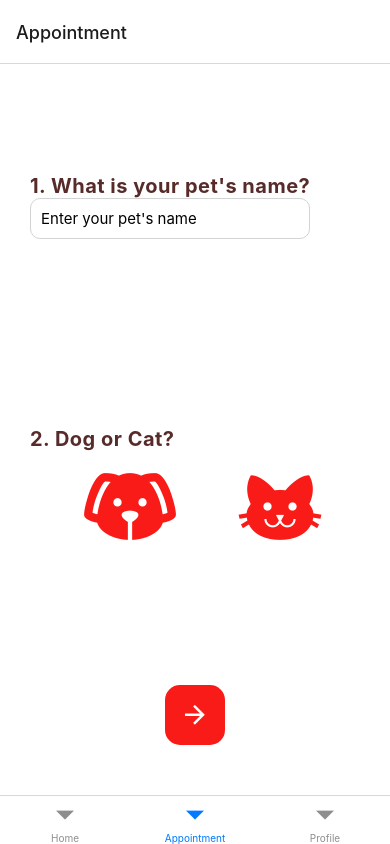
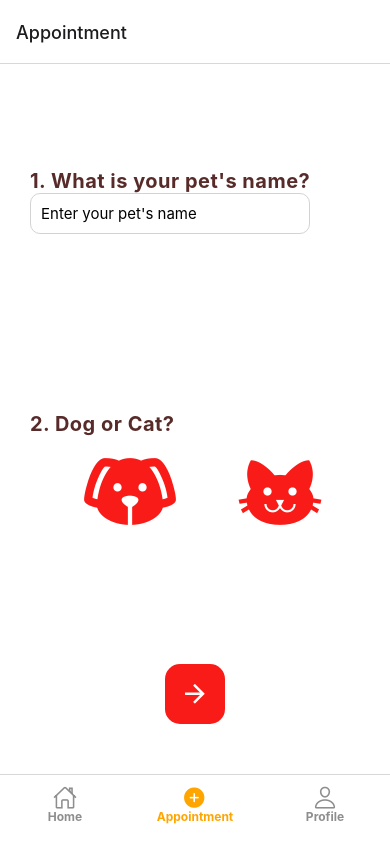
Before and after one commit to TienNguyen93/Vet-App, a React Native app in the folder vet-app/: screen /Appointment in a window 390 px wide. Built offline with nearby package versions, Linux system fonts and the light colour scheme.

Commit message:
more fixing

```diff
--- a/vet-app/App.js
+++ b/vet-app/App.js
@@ -6,20 +6,14 @@ import {NavigationContainer} from "@react-navigation/native";
 import { createNativeStackNavigator } from "@react-navigation/native-stack";
 import {createBottomTabNavigator} from "@react-navigation/bottom-tabs";
 
-import AppointmentStackScreen from "./screens/AppointmentStackScreen";
-import HomeScreen from "./screens/HomeScreen";
-import ProfileScreen from "./screens/ProfileScreen";
+import Tabs from "./screens/Tabs";
 
 const Tab = createBottomTabNavigator();
 
 function App() {
   return (
       <NavigationContainer>
-          <Tab.Navigator>
-              <Tab.Screen name="Home" component={HomeScreen} />
-              <Tab.Screen name="Appointment" component={AppointmentStackScreen} />
-              <Tab.Screen name="Profile" component={ProfileScreen} />
-          </Tab.Navigator>
+          <Tabs />
       </NavigationContainer>
   );
 }
--- a/vet-app/screens/AppointmentStackScreen.js
+++ b/vet-app/screens/AppointmentStackScreen.js
@@ -40,11 +40,6 @@ function AppointmentStackScreen({navigation, route}) {
                 component={Reason}
                 options={{headerShown: false}}/>
 
-            <AppointmentStack.Screen
-                name={screenNames.ownerInfo}
-                component={OwnerInfo}
-                options={{headerShown: false}}/>
-
         </AppointmentStack.Navigator>
     );
 }
--- a/vet-app/screens/OwnerInfo.js
+++ /dev/null
@@ -1,28 +0,0 @@
-import React, {useState} from 'react';
-import { StyleSheet, Text, View, TextInput } from 'react-native';
-
-function OwnerInfo ({navigation}) {
-    return (
-        <View style={styles.container}>
-            <Text style={{fontSize: 20}}>OwnerInfo screen!</Text>
-            <Text style={{fontSize: 20}} onPress={() => navigation.goBack()}>Go back</Text>
-        </View>
-    )
-}
-
-export default OwnerInfo;
-
-const styles = StyleSheet.create({
-    container: {
-        flex: 1,
-        backgroundColor: '#fff',
-        alignItems: 'center',
-        justifyContent: 'center',
-    },
-    ownerInfo: {
-        flex: 1,
-        justifyContent:'center',
-        marginRight: 'auto',
-        paddingLeft: 30,
-    }
-});
--- a/vet-app/screens/Reason.js
+++ b/vet-app/screens/Reason.js
@@ -1,9 +1,10 @@
 import React, {useState} from 'react';
 import {StyleSheet, Text, View, TextInput, TouchableOpacity} from 'react-native';
 import {Picker} from '@react-native-picker/picker';
+import Icon from "react-native-vector-icons/MaterialCommunityIcons";
 
-import OwnerInfo from "./OwnerInfo";
-import Icon from "react-native-vector-icons/MaterialCommunityIcons";
+import ProfileScreen from "./ProfileScreen";
+
 
 function Reason ({navigation}) {
     const [selectedValue, setSelectedValue] = useState("")
@@ -52,7 +53,7 @@ function Reason ({navigation}) {
                 <View>
                     <TouchableOpacity
                         style={{backgroundColor: '#F91B17', borderRadius: 15, padding: 15}}
-                        onPress={() => navigation.navigate('OwnerInfo')}>
+                        onPress={() => navigation.navigate('ProfileScreen')}>
                         <Icon name="arrow-right" color="white" size={30}/>
                     </TouchableOpacity>
                 </View>
--- /dev/null
+++ b/vet-app/screens/Tabs.js
@@ -0,0 +1,53 @@
+import { StatusBar } from 'expo-status-bar';
+
+import * as React from 'react';
+import { StyleSheet, Text, View } from 'react-native';
+import {NavigationContainer} from "@react-navigation/native";
+import { createNativeStackNavigator } from "@react-navigation/native-stack";
+import {createBottomTabNavigator} from "@react-navigation/bottom-tabs";
+import Ionicons from "react-native-vector-icons/Ionicons";
+
+import HomeScreen from "./HomeScreen";
+import AppointmentStackScreen from "./AppointmentStackScreen";
+import ProfileScreen from "./ProfileScreen";
+
+// screen options
+const home = 'Home'
+const appointment = 'Appointment'
+const profile = 'Profile'
+
+const Tab = createBottomTabNavigator();
+
+function Tabs() {
+    return (
+        <Tab.Navigator
+            initialRouteName={home}
+            screenOptions={({route}) => ({
+                tabBarIcon: ({focused, color, size}) => {
+                    let iconName;
+                    let rn = route.name;
+
+                    if (rn === home) {
+                        iconName = focused ? 'home' : 'home-outline';
+                    } else if (rn === appointment) {
+                        iconName = focused ? 'add-circle' : 'add-circle-outline'
+                    } else if (rn === profile) {
+                        iconName = focused ? 'person' : 'person-outline';
+                    }
+                    return <Ionicons name={iconName} size={size} color={color} />
+                },
+                // #572B29
+                tabBarActiveTintColor: 'orange',
+                tabBarLabelStyle: {paddingBottom: 10, fontSize: 12, fontWeight: 'bold'},
+                tabBarStyle: {padding: 10, height: 70}
+            })}
+        >
+            <Tab.Screen name={home} component={HomeScreen}  />
+            <Tab.Screen name={appointment} component={AppointmentStackScreen} />
+            <Tab.Screen name={profile} component={ProfileScreen} />
+        </Tab.Navigator>
+    )
+
+}
+
+export default Tabs;
```
